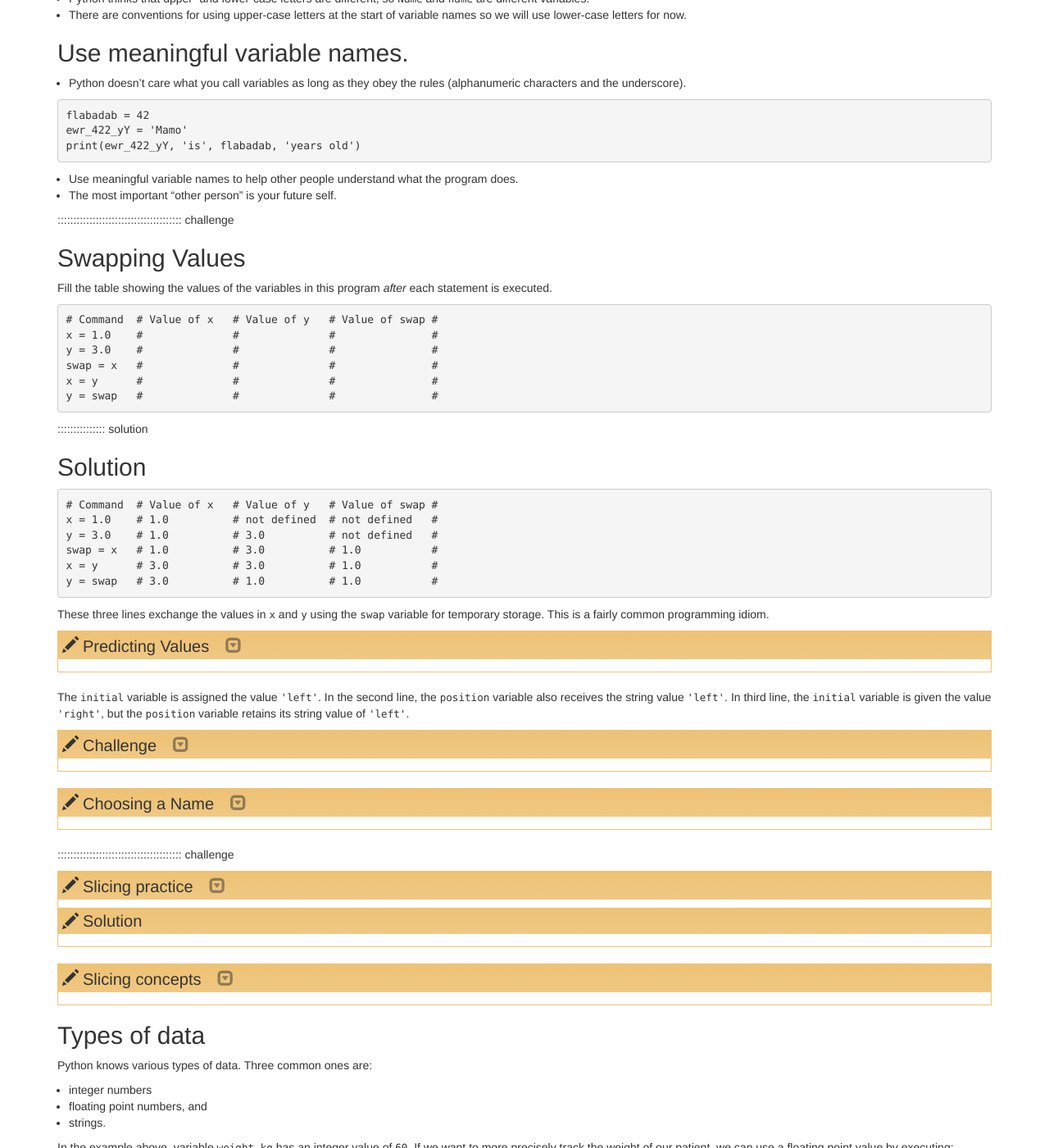
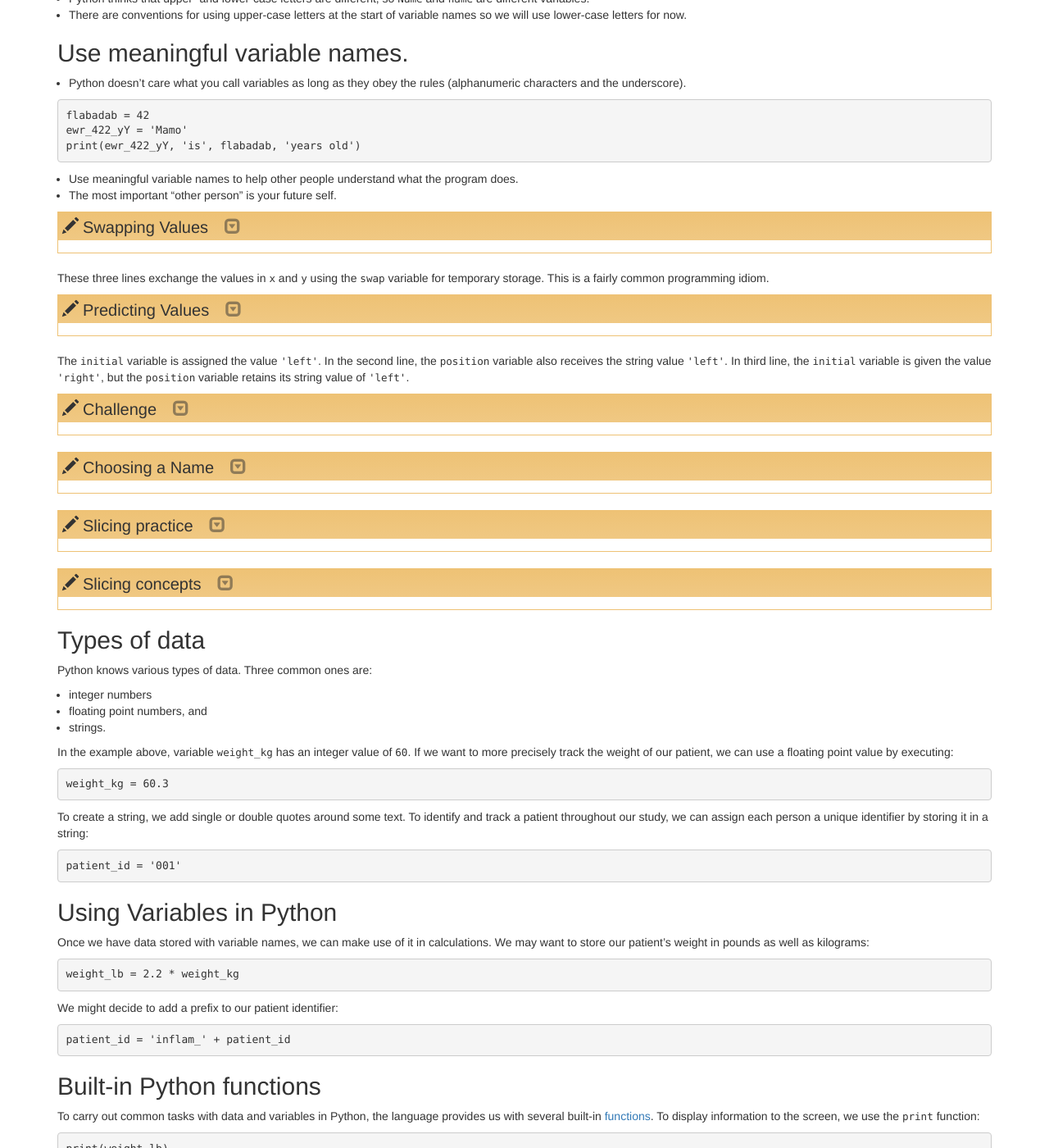
Before and after one commit to mesfind/python-basic, a Jekyll site: the page built from _episodes/01-basic.md, in a window 1280 px wide and 1400 px high, scrolled down 3524 px. Shown: the whole window at 82% size. Built offline with Jekyll 4.4.1, drawn with Linux system fonts in a browser that asks for light colours.

Commit message:
fix some issues in basic lesson

````diff
--- a/_episodes/01-basic.md
+++ b/_episodes/01-basic.md
@@ -252,34 +252,34 @@
 - Use meaningful variable names to help other people understand what the program does.
 - The most important "other person" is your future self.
 
-:::::::::::::::::::::::::::::::::::::::  challenge
 
-## Swapping Values
-
-Fill the table showing the values of the variables in this program
-*after* each statement is executed.
-
-```python
-# Command  # Value of x   # Value of y   # Value of swap #
-x = 1.0    #              #              #               #
-y = 3.0    #              #              #               #
-swap = x   #              #              #               #
-x = y      #              #              #               #
-y = swap   #              #              #               #
-```
-
-:::::::::::::::  solution
-
-## Solution
-
-```output
-# Command  # Value of x   # Value of y   # Value of swap #
-x = 1.0    # 1.0          # not defined  # not defined   #
-y = 3.0    # 1.0          # 3.0          # not defined   #
-swap = x   # 1.0          # 3.0          # 1.0           #
-x = y      # 3.0          # 3.0          # 1.0           #
-y = swap   # 3.0          # 1.0          # 1.0           #
-```
+> ## Swapping Values
+>
+> Fill the table showing the values of the variables in this program *after* each statement is executed.
+>
+> ~~~
+> # Command  # Value of x   # Value of y   # Value of swap #
+> x = 1.0    #              #              #               #
+> y = 3.0    #              #              #               #
+> swap = x   #              #              #               #
+> x = y      #              #              #               #
+> y = swap   #              #              #               #
+> ~~~
+> {: .python}
+>
+> > ## Solution
+> >
+> > ~~~
+> > # Command  # Value of x   # Value of y   # Value of swap #
+> > x = 1.0    # 1.0          # not defined  # not defined   #
+> > y = 3.0    # 1.0          # 3.0          # not defined   #
+> > swap = x   # 1.0          # 3.0          # 1.0           #
+> > x = y      # 3.0          # 3.0          # 1.0           #
+> > y = swap   # 3.0          # 1.0          # 1.0           #
+> > ~~~
+> > {: .output}
+> {: .solution}
+{: .challenge}
 
 These three lines exchange the values in `x` and `y` using the `swap`
 variable for temporary storage. This is a fairly common programming idiom.
@@ -370,7 +370,6 @@
 
 
 
-:::::::::::::::::::::::::::::::::::::::  challenge
 
 > ## Slicing practice
 >
@@ -382,11 +381,11 @@
 > ```
 >
 >
-> ## Solution
->
-> ```output
-> atom_name[1:3] is: ar
-> ```
+> > ## Solution
+> >
+> >```output
+> >atom_name[1:3] is: ar
+> >```
 > {: .solution}
 {: .challenge}
 
@@ -544,33 +543,31 @@
 
 :::::::::::::::::::::::::::::::::::::::::  callout
 
-## Variables as Sticky Notes
-
-A variable in Python is analogous to a sticky note with a name written on it:
-assigning a value to a variable is like putting that sticky note on a particular value.
-
-![](fig/python-sticky-note-variables-01.svg){alt='Value of 65.0 with weight\_kg label stuck on it'}
-
-Using this analogy, we can investigate how assigning a value to one variable
-does **not** change values of other, seemingly related, variables.  For
-example, let's store the subject's weight in pounds in its own variable:
-
-```python
-# There are 2.2 pounds per kilogram
-weight_lb = 2.2 * weight_kg
-print('weight in kilograms:', weight_kg, 'and in pounds:', weight_lb)
-```
-
-```output
-weight in kilograms: 65.0 and in pounds: 143.0
-```
+> ## Variables as Sticky Notes
+>
+> A variable in Python is analogous to a sticky note with a name written on it: assigning a value to a variable is like putting that sticky note on a particular value.
+>
+> ![](../fig/python-sticky-note-variables-01.svg){alt='Value of 65.0 with weight\_kg label stuck on it'}
+>
+> Using this analogy, we can investigate how assigning a value to one variable does **not** change values of other, seemingly related, variables.  For example, let's store the subject's weight in pounds in its own variable:
+>
+> ```python
+> # There are 2.2 pounds per kilogram
+> weight_lb = 2.2 * weight_kg
+> print('weight in kilograms:', weight_kg, 'and in pounds:', weight_lb)
+> ```
+>
+> ```output
+> weight in kilograms: 65.0 and in pounds: 143.0
+> ```
+{: .callout}
 
 Everything in a line of code following the '#' symbol is a
 [comment](../learners/reference.md#comment) that is ignored by Python.
 Comments allow programmers to leave explanatory notes for other
 programmers or their future selves.
 
-![](fig/python-sticky-note-variables-02.svg){alt='Value of 65.0 with weight\_kg label stuck on it, and value of 143.0 with weight\_lb label stuck on it'}
+![](../fig/python-sticky-note-variables-02.svg){alt='Value of 65.0 with weight\_kg label stuck on it, and value of 143.0 with weight\_lb label stuck on it'}
 
 Similar to above, the expression `2.2 * weight_kg` is evaluated to `143.0`,
 and then this value is assigned to the variable `weight_lb` (i.e. the sticky
@@ -588,7 +585,7 @@
 weight in kilograms is now: 100.0 and weight in pounds is still: 143.0
 ```
 
-![](fig/python-sticky-note-variables-03.svg){alt='Value of 100.0 with label weight\_kg stuck on it, and value of 143.0 with label weight\_lbstuck on it'}
+![](../fig/python-sticky-note-variables-03.svg){alt='Value of 100.0 with label weight\_kg stuck on it, and value of 143.0 with label weight\_lbstuck on it'}
 
 Since `weight_lb` doesn't "remember" where its value comes from,
 it is not updated when we change `weight_kg`.
````
